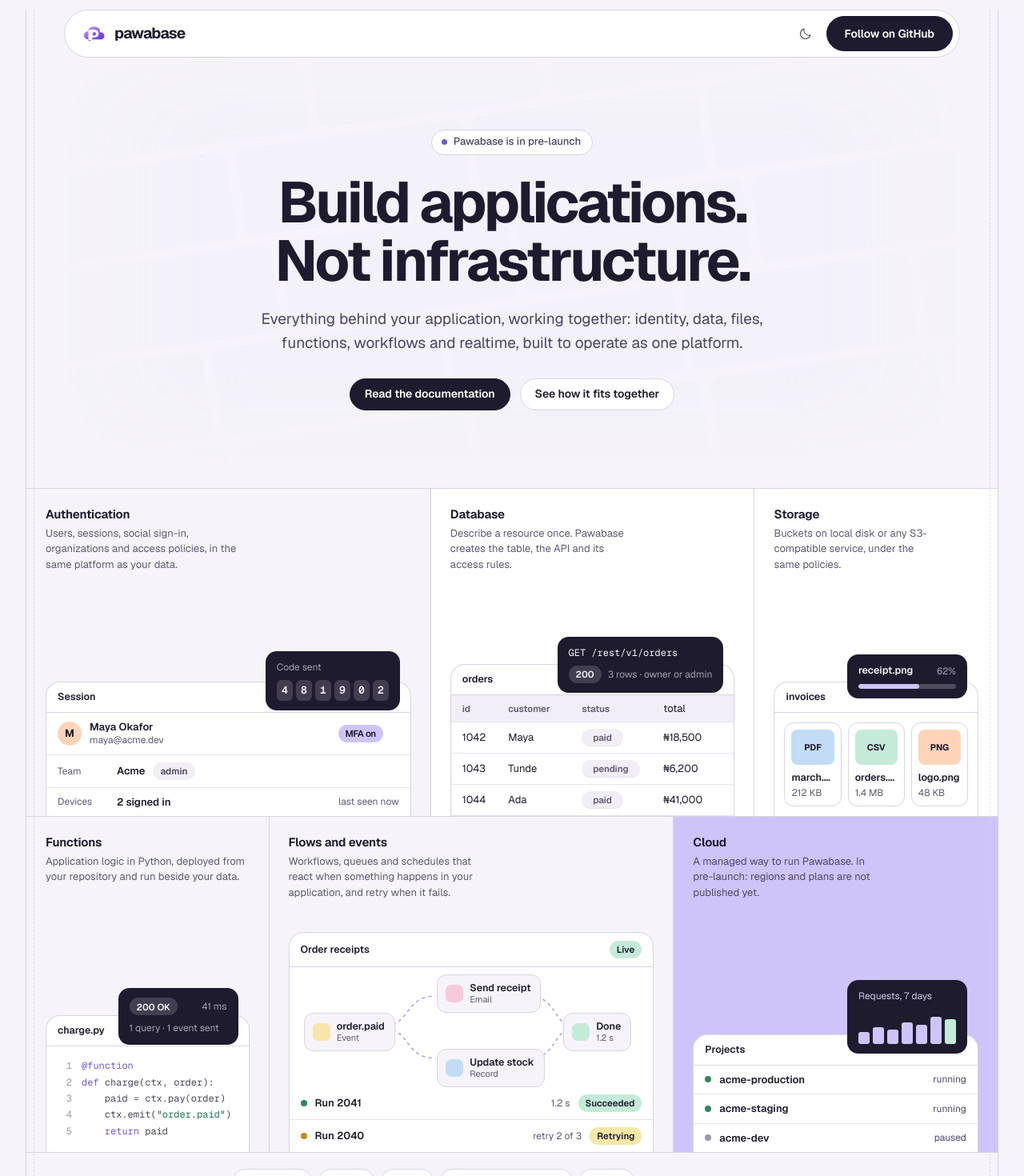
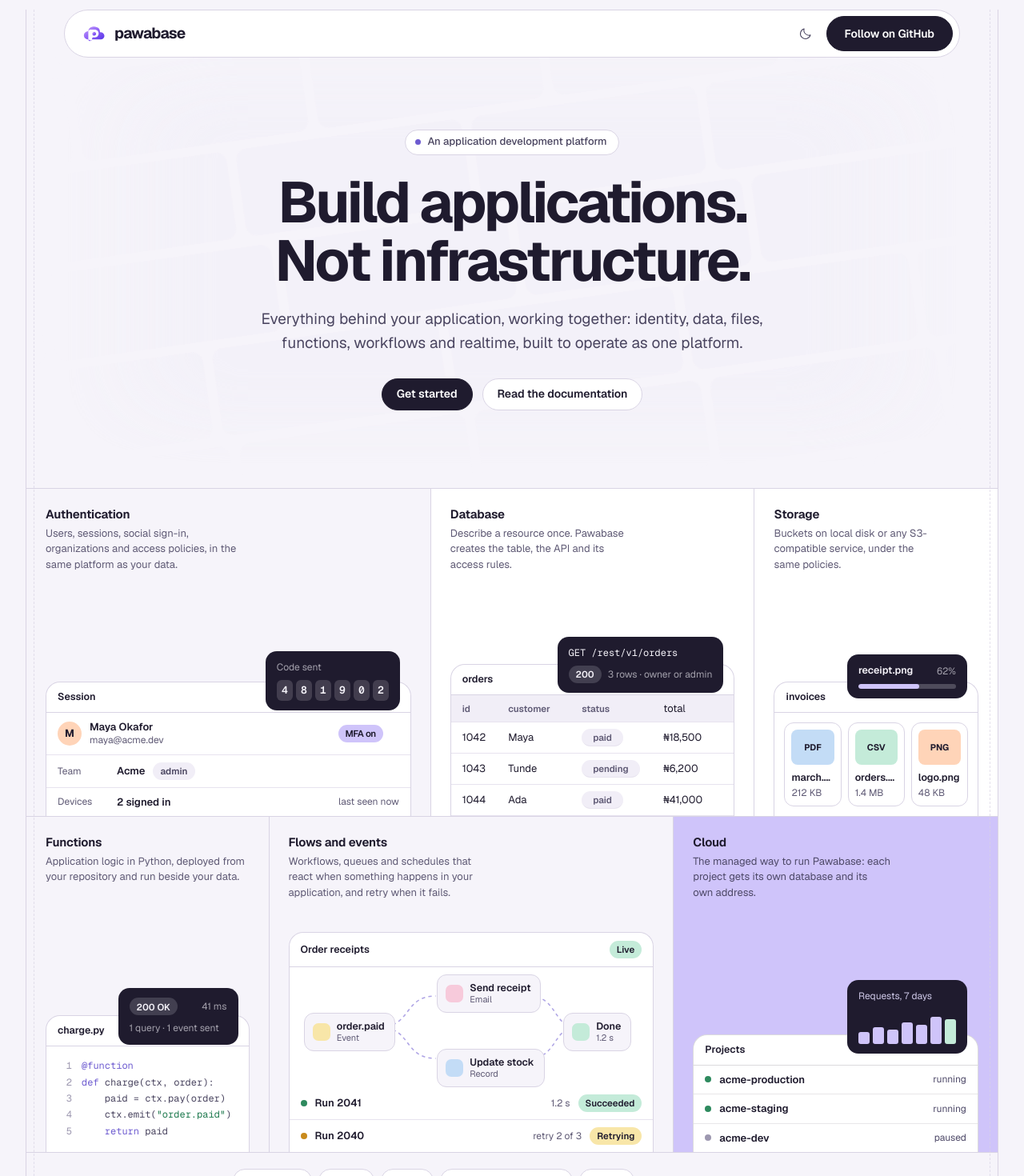
Before and after one commit to Pawabase/pawabase-website, a React (Vite) app: page / in a window 1280 px wide. Shown: the top 1470 px of the page at 80% size. Built offline with nearby package versions, Linux system fonts and the light colour scheme; no server answers.

Commit message:
Copy: welcoming, no pre-launch talk; hero buttons Get started and Read the documentation

```diff
--- a/src/components/Footer.tsx
+++ b/src/components/Footer.tsx
@@ -21,7 +21,7 @@
         </div>
         <div className="footer-base">
           <span>© {new Date().getFullYear()} Pawabase</span>
-          <span>In pre-launch. Source is public on GitHub.</span>
+          <span>Source and documentation are public on GitHub.</span>
         </div>
       </div>
     </footer>
--- a/src/components/Nav.tsx
+++ b/src/components/Nav.tsx
@@ -33,7 +33,7 @@
   return { dark, toggle };
 }
 
-/** Pre-launch: the brand, the theme, and one way to follow the project. Every other destination is off until it exists. */
+/** A one-page site: the brand, the theme, and one way to follow the project. */
 export function Nav() {
   const { dark, toggle } = useTheme();
   return (
--- a/src/pages/Cloud.tsx
+++ b/src/pages/Cloud.tsx
@@ -4,7 +4,7 @@
 import { docs } from "../config";
 
 const status = [
-  ["Availability", "Pre-launch."],
+  ["Availability", "Opening soon."],
   ["Region", "Nigeria. Other African regions are planned and not published."],
   ["Billing", "Naira, through Paystack, per organization."],
   ["Plans and prices", "Not published."],
@@ -26,9 +26,9 @@
       <section id="status" className="section" aria-labelledby="status-title">
         <div className="wrap">
           <h2 id="status-title" className="h1" style={{ marginBottom: 12, maxWidth: "20ch" }}>
-            Pawabase Cloud is being prepared for launch.
+            Pawabase Cloud is on its way.
           </h2>
-          <p className="lede" style={{ marginBottom: 28 }}>This is what the current build does. It is not an offer of availability.</p>
+          <p className="lede" style={{ marginBottom: 28 }}>What follows describes the current build. Availability, plans and prices are announced as they open.</p>
           <div className="sheet">
             <table className="spec">
               <tbody>
--- a/src/pages/Home.tsx
+++ b/src/pages/Home.tsx
@@ -12,7 +12,7 @@
   { key: "storage", name: "Storage", figure: "storage", text: "Buckets on local disk or any S3-compatible service, under the same policies.", span: 3, tone: "canvas" },
   { key: "functions", name: "Functions", figure: "functions", text: "Application logic in Python, deployed from your repository and run beside your data.", span: 3, tone: "white" },
   { key: "automation", name: "Flows and events", figure: "automation", text: "Workflows, queues and schedules that react when something happens in your application, and retry when it fails.", span: 5, tone: "white" },
-  { key: "cloud", name: "Cloud", figure: "cloud", text: "A managed way to run Pawabase. In pre-launch: regions and plans are not published yet.", span: 4, tone: "lavender" },
+  { key: "cloud", name: "Cloud", figure: "cloud", text: "The managed way to run Pawabase: each project gets its own database and its own address.", span: 4, tone: "lavender" },
 ] as const;
 
 const WALL_NAMES = ["Auth", "Database", "Storage", "Functions", "Flows", "Realtime", "Mail", "Queues", "Policies", "Webhooks", "Secrets", "Backups", "Schedules", "Events", "Gateway"];
@@ -33,7 +33,7 @@
         <div className="hero-top">
           <p className="eyebrow">
             <i aria-hidden="true" />
-            Pawabase is in pre-launch
+            An application development platform
           </p>
           <h1 id="hero-title" className="display">
             Build applications. Not infrastructure.
@@ -41,11 +41,11 @@
           <div className="hero-side">
             <p className="lede">Everything behind your application, working together: identity, data, files, functions, workflows and realtime, built to operate as one platform.</p>
             <div className="actions">
-              <a className="btn btn-primary" href={docs("index")}>
+              <a className="btn btn-primary" href={docs("quickstart")}>
+                Get started
+              </a>
+              <a className="btn" href={docs("index")}>
                 Read the documentation
-              </a>
-              <a className="btn" href="#platform">
-                See how it fits together
               </a>
             </div>
           </div>
@@ -259,7 +259,7 @@
             <li>Regional hosting, starting in Nigeria</li>
             <li>Naira billing planned at launch</li>
           </ul>
-          <p className="small">Pre-launch. Plans and regions are published as they open.</p>
+          <p className="small">Plans and regions are announced as they open.</p>
         </div>
         <div className="c7">
           <Figure name="rack" names={(c) => c} label="Four blades in a frame. The blade under the pointer slides out along its rails." ratio="5 / 4" />
--- a/src/routes.ts
+++ b/src/routes.ts
@@ -6,11 +6,11 @@
     path: "/",
     title: "Pawabase: build applications, not infrastructure",
     description:
-      "Pawabase is an end-to-end application development platform: identity, data, storage, functions, workflows and realtime, designed to work together. Self-host it or use Pawabase Cloud. In pre-launch.",
+      "Pawabase is an end-to-end application development platform: identity, data, storage, functions, workflows and realtime, designed to work together. Self-host it or use Pawabase Cloud.",
   },
 ];
 
-/** Pages that exist and are not routed while the site is a one-page pre-launch. To bring one back, add it to `pages` and to the router's `components`. */
+/** Pages that exist and are not routed while the site is a single page. To bring one back, add it to `pages` and to the router's `components`. */
 export const heldBack: PageMeta[] = [
   {
     path: "/products/auth",
@@ -46,7 +46,7 @@
     path: "/cloud",
     title: "Pawabase Cloud: the managed way to run Pawabase",
     description:
-      "Managed Pawabase projects, each with its own database. In pre-launch, starting in Nigeria and billed in naira through Paystack. Plans and prices are not published yet.",
+      "Managed Pawabase projects, each with its own database, starting in Nigeria and billed in naira through Paystack. Plans and prices are announced as they open.",
   },
 ];
 
```
